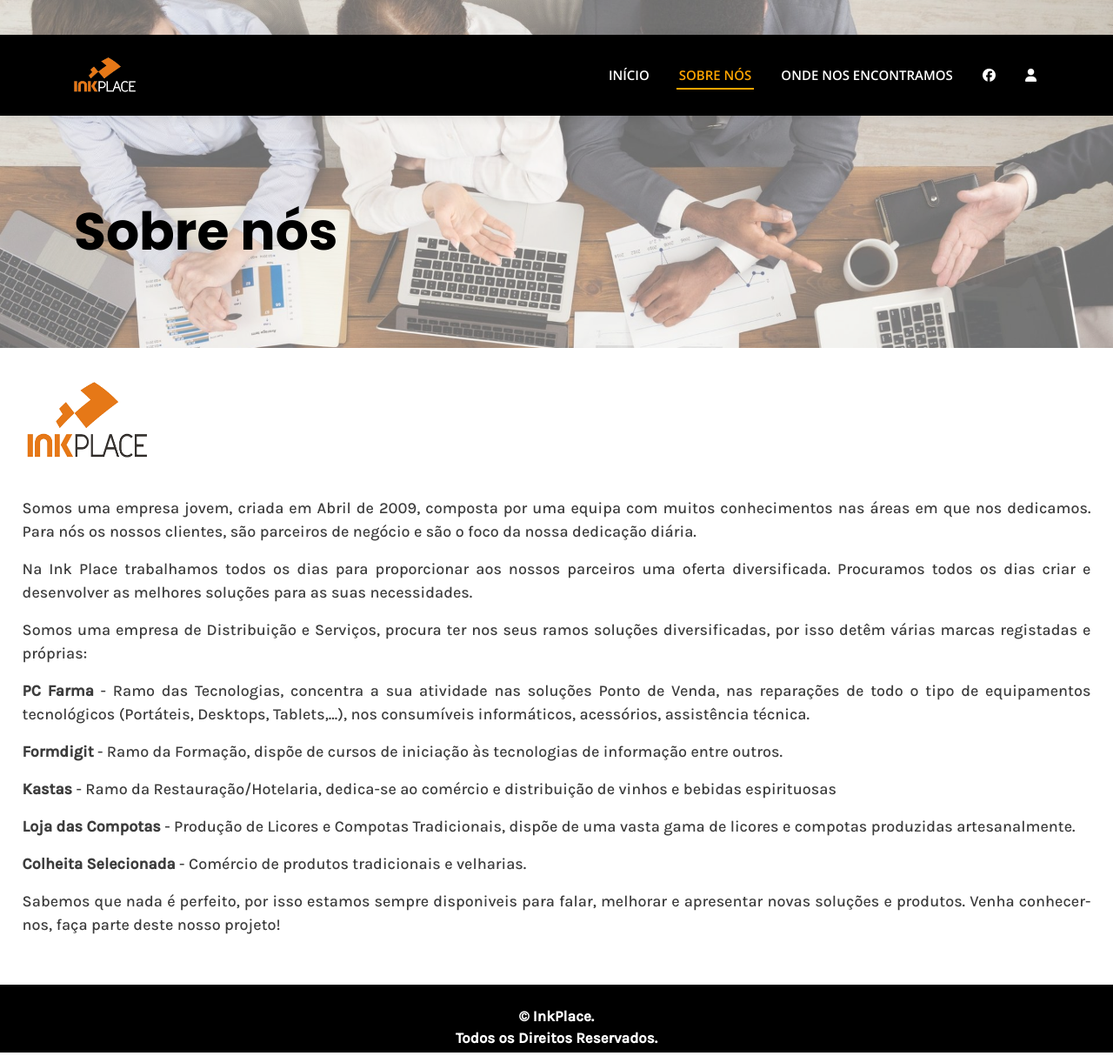
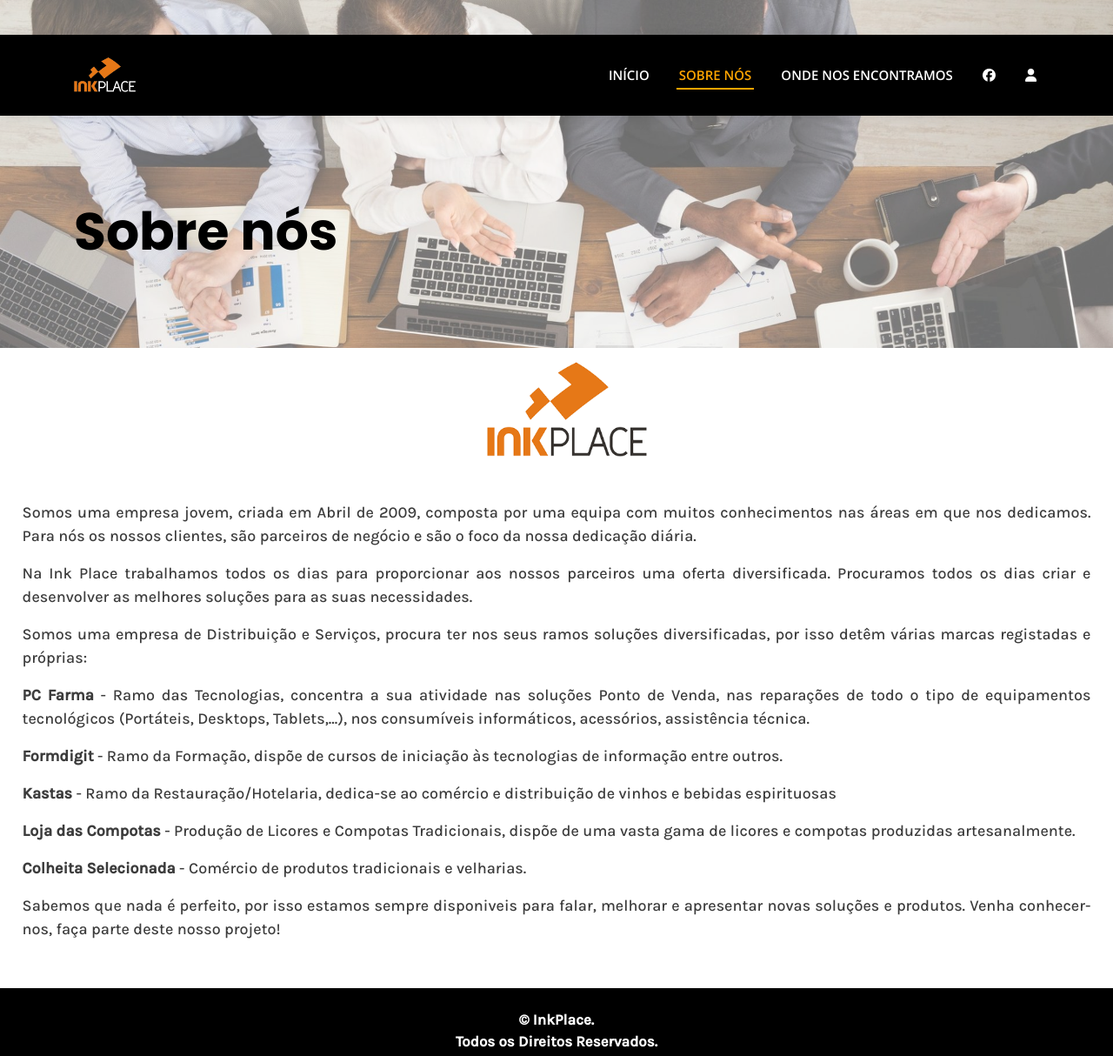
Before and after one commit to GuiRibeiro03/InkPlace, a PHP site: page /sobreNos.php in a window 1280 px wide. Shown: the whole page at 87% size. Run offline with PHP 8.4, Linux system fonts and the light colour scheme; some libraries are stand-ins or nearby versions.

Commit message:
Guilherme-ImagemCentrada

```diff
--- a/sobreNos.php
+++ b/sobreNos.php
@@ -9,9 +9,8 @@
 </section><!-- End Hero -->
 
 
-
-  <main id="main" style="padding-top: 2%; text-align: justify; width: 100%;">
-      <img src="assets/img/ink.png" style="margin-left: 2%; width: 150px; height: 120px">
+<div style="width: 100%; text-align: center"> <img src="assets/img/ink.png" style="margin-left: 2%; width: 200px; height: 150px; "></div>
+  <main id="main" style=" text-align: justify; width: 100%;">
       <div class="clients" id="sobreNosTexto" style=" padding: 2% 2% 3% 2%; text-align: justify; font-size: 18px">
       <p>Somos uma empresa jovem, criada em Abril de 2009, composta por uma equipa com muitos conhecimentos nas áreas em que nos dedicamos.
           Para nós os nossos clientes, são parceiros de negócio e são o foco da nossa dedicação diária.</p>
```
